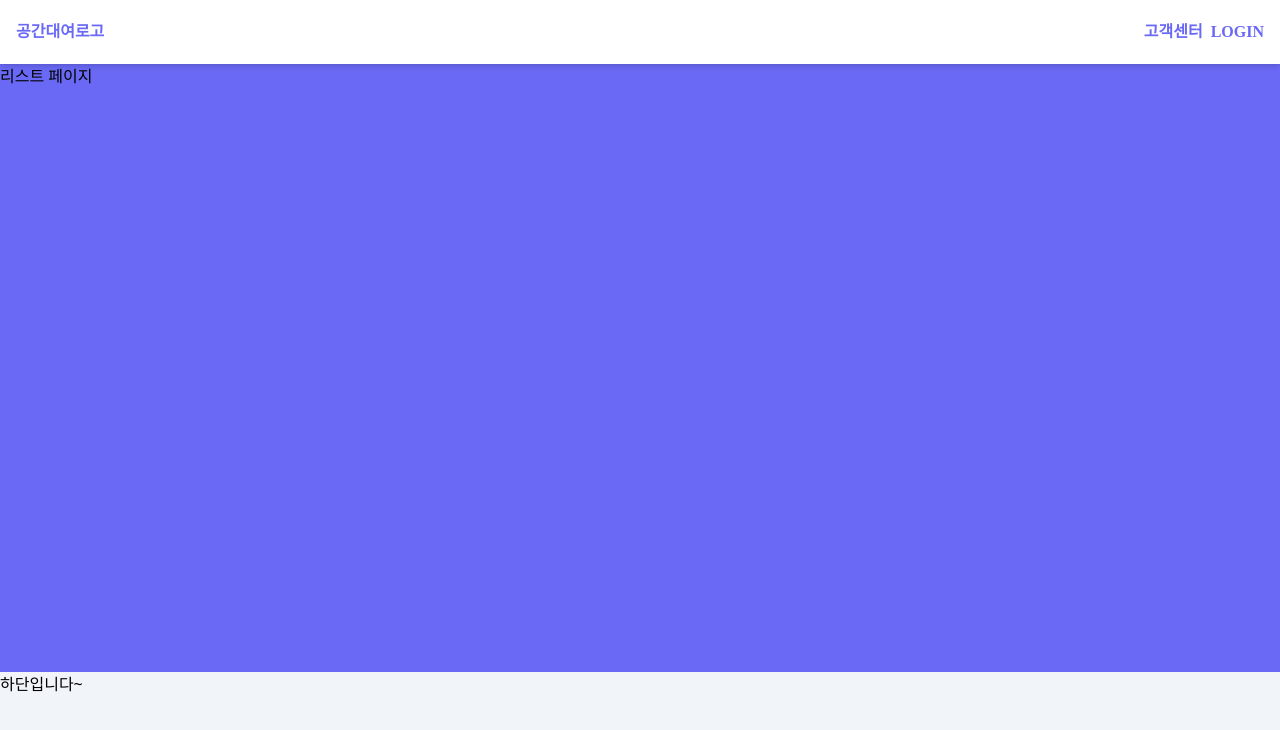
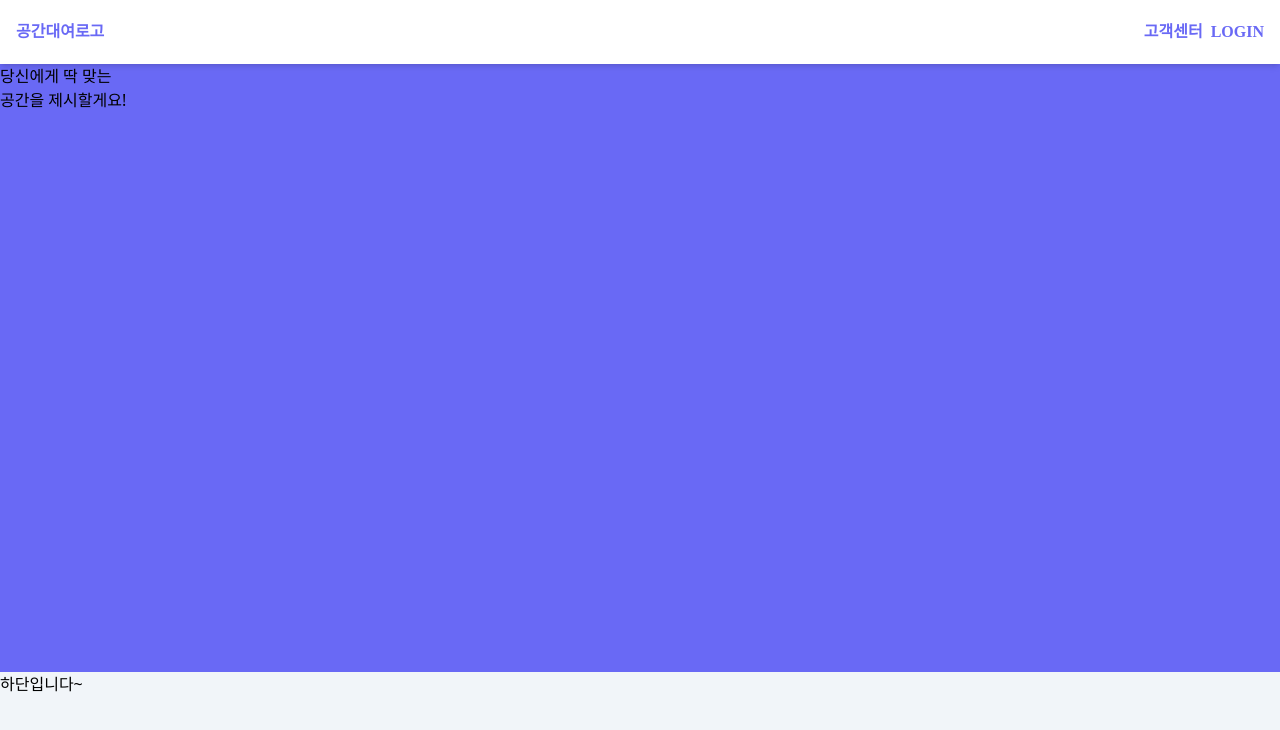
Before and after one commit to be-2nd-projects/fe-2nd-projects, a React (Create React App) app in the folder space_rental/: page /list in a window 1280 px wide. Shown: the top 730 px of the page. Built offline with nearby package versions, Linux system fonts and the light colour scheme.

Commit message:
Docs: ListPage.js 수정

```diff
--- a/space_rental/src/pages/List/ListPage.js
+++ b/space_rental/src/pages/List/ListPage.js
@@ -3,7 +3,12 @@ import React from 'react';
 function ListPage() {
   return (
     <div className='wrap max-w-7xl mx-auto my-0'>
-      리스트 페이지
+      <div>
+        <h1>
+          당신에게 딱 맞는 <br />
+          공간을 제시할게요!
+        </h1>
+      </div>
     </div>
   );
 }
```
